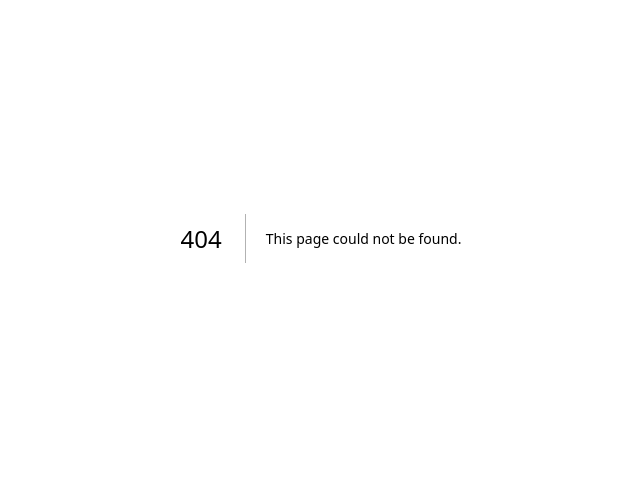
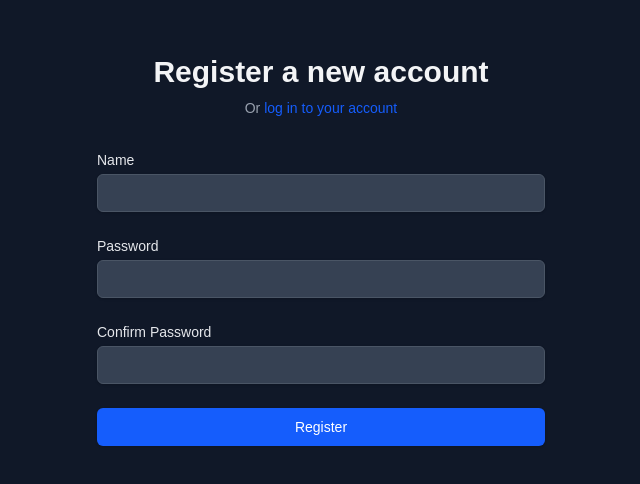
Before and after one commit to viniaraujo68/paggo-frontend, a Next.js app: page /auth/register in a window 1280 px wide. Before the commit this address had no page. Shown: the part 162-646 px from the top of the page, without its empty margins (319-959 px from the left). Built offline with nearby package versions, Linux system fonts and the light colour scheme.

Commit message:
Login and register

```diff
--- /dev/null
+++ b/src/app/auth/login/page.tsx
@@ -0,0 +1,23 @@
+import Link from "next/link";
+import LoginForm from "../../../components/LoginForm";
+
+export default function Login() {
+  return (
+    <div className="min-h-screen bg-gray-900 flex items-center justify-center p-8">
+      <div className="max-w-md w-full space-y-8">
+        <div>
+          <h2 className="mt-6 text-center text-3xl font-extrabold text-gray-100">
+            Log in to your account
+          </h2>
+          <p className="mt-2 text-center text-sm text-gray-400">
+            Or{" "}
+            <Link href="./register" className="font-medium text-blue-600 hover:text-blue-500">
+              register a new account
+            </Link>
+          </p>
+        </div>
+        <LoginForm />
+      </div>
+    </div>
+  );
+}
--- /dev/null
+++ b/src/app/auth/register/page.tsx
@@ -0,0 +1,23 @@
+import Link from "next/link";
+import RegisterForm from "../../../components/RegisterForm";
+
+export default function Register() {
+  return (
+    <div className="min-h-screen bg-gray-900 flex items-center justify-center p-8">
+      <div className="max-w-md w-full space-y-8">
+        <div>
+          <h2 className="mt-6 text-center text-3xl font-extrabold text-gray-100">
+            Register a new account
+          </h2>
+          <p className="mt-2 text-center text-sm text-gray-400">
+            Or{" "}
+            <Link href="./login" className="font-medium text-blue-600 hover:text-blue-500">
+              log in to your account
+            </Link>
+          </p>
+        </div>
+        <RegisterForm />
+      </div>
+    </div>
+  );
+}
--- a/src/app/page.tsx
+++ b/src/app/page.tsx
@@ -18,9 +18,23 @@ export default function Home() {
   const [error, setError] = useState<string | null>(null);
   const router = useRouter();
 
+  useEffect(() => {
+    const token = localStorage.getItem("jwtToken");
+    if (!token) {
+      router.push("auth/login");
+      return;
+    }
+
+    fetchAllImages();
+  }, []);
+
   const fetchAllImages = async () => {
     try {
-      const response = await fetch("http://localhost:3001/document/all");
+      const response = await fetch("http://localhost:3001/document/all", {
+        headers: {
+          Authorization: `Bearer ${localStorage.getItem("jwtToken")}`,
+        },
+      });
       if (response.ok) {
         const data = await response.json();
         setDocuments(data);
@@ -34,10 +48,6 @@ export default function Home() {
       setLoading(false);
     }
   };
-
-  useEffect(() => {
-    fetchAllImages();
-  }, []);
 
   const handleDocumentClick = (id: string) => {
     router.push(`/document/${id}`);
--- /dev/null
+++ b/src/components/LoginForm.tsx
@@ -0,0 +1,83 @@
+"use client";
+
+import { useState } from "react";
+import { useRouter } from "next/navigation";
+
+const LoginForm: React.FC = () => {
+  const [name, setName] = useState("");
+  const [password, setPassword] = useState("");
+  const [loading, setLoading] = useState(false);
+  const [error, setError] = useState<string | null>(null);
+  const router = useRouter();
+
+  const handleSubmit = async (event: React.FormEvent) => {
+    event.preventDefault();
+    setLoading(true);
+    setError(null);
+
+    try {
+      const response = await fetch("http://localhost:3001/auth/login", {
+        method: "POST",
+        headers: { "Content-Type": "application/json" },
+        body: JSON.stringify({ name, password }),
+      });
+
+      if (response.ok) {
+        const data = await response.json();
+        localStorage.setItem("jwtToken", data.access_token); // Save the token to localStorage
+        router.push("/");
+      } else {
+        const data = await response.json();
+        setError(data.message || "Invalid name or password.");
+      }
+    } catch (error) {
+      console.error("Error logging in:", error);
+      setError("Error logging in.");
+    } finally {
+      setLoading(false);
+    }
+  };
+
+  return (
+    <form onSubmit={handleSubmit} className="space-y-6">
+      <div>
+        <label htmlFor="name" className="block text-sm font-medium text-gray-200">
+          Name
+        </label>
+        <input
+          type="text"
+          id="name"
+          value={name}
+          onChange={(e) => setName(e.target.value)}
+          required
+          className="mt-1 block w-full px-3 py-2 bg-gray-700 border border-gray-600 rounded-md shadow-sm placeholder-gray-400 focus:outline-none focus:ring-blue-500 focus:border-blue-500 sm:text-sm"
+        />
+      </div>
+      <div>
+        <label htmlFor="password" className="block text-sm font-medium text-gray-200">
+          Password
+        </label>
+        <input
+          type="password"
+          id="password"
+          value={password}
+          onChange={(e) => setPassword(e.target.value)}
+          required
+          className="mt-1 block w-full px-3 py-2 bg-gray-700 border border-gray-600 rounded-md shadow-sm placeholder-gray-400 focus:outline-none focus:ring-blue-500 focus:border-blue-500 sm:text-sm"
+        />
+      </div>
+      {error && <p className="text-red-500 text-sm">{error}</p>}
+      <div>
+        <button
+          type="submit"
+          disabled={loading}
+          className="w-full flex justify-center py-2 px-4 border border-transparent rounded-md shadow-sm text-sm font-medium text-white bg-blue-600 hover:bg-blue-700 focus:outline-none focus:ring-2 focus:ring-offset-2 focus:ring-blue-500 disabled:bg-blue-300"
+        >
+          {loading ? "Logging in..." : "Log In"}
+        </button>
+      </div>
+    </form>
+  );
+};
+
+export default LoginForm;
--- /dev/null
+++ b/src/components/RegisterForm.tsx
@@ -0,0 +1,101 @@
+"use client";
+
+import { useState } from "react";
+import { useRouter } from "next/navigation";
+
+const RegisterForm: React.FC = () => {
+  const [name, setName] = useState("");
+  const [password, setPassword] = useState("");
+  const [confirmPassword, setConfirmPassword] = useState("");
+  const [loading, setLoading] = useState(false);
+  const [error, setError] = useState<string | null>(null);
+  const router = useRouter();
+
+  const handleSubmit = async (event: React.FormEvent) => {
+    event.preventDefault();
+    if (password !== confirmPassword) {
+      setError("Passwords do not match.");
+      return;
+    }
+
+    setLoading(true);
+    setError(null);
+
+    try {
+      const response = await fetch("http://localhost:3001/auth/register", {
+        method: "POST",
+        headers: { "Content-Type": "application/json" },
+        body: JSON.stringify({ name, password }),
+      });
+
+      if (response.ok) {
+        router.push("./login");
+      } else {
+        const data = await response.json();
+        console.log("Registration error:", data);
+        setError(data.message || "Failed to register.");
+      }
+    } catch (error) {
+      console.error("Error registering:", error);
+      setError("Error registering.");
+    } finally {
+      setLoading(false);
+    }
+  };
+
+  return (
+    <form onSubmit={handleSubmit} className="space-y-6">
+      <div>
+        <label htmlFor="name" className="block text-sm font-medium text-gray-200">
+          Name
+        </label>
+        <input
+          type="text"
+          id="name"
+          value={name}
+          onChange={(e) => setName(e.target.value)}
+          required
+          className="mt-1 block w-full px-3 py-2 bg-gray-700 border border-gray-600 rounded-md shadow-sm placeholder-gray-400 focus:outline-none focus:ring-blue-500 focus:border-blue-500 sm:text-sm"
+        />
+      </div>
+      <div>
+        <label htmlFor="password" className="block text-sm font-medium text-gray-200">
+          Password
+        </label>
+        <input
+          type="password"
+          id="password"
+          value={password}
+          onChange={(e) => setPassword(e.target.value)}
+          required
+          className="mt-1 block w-full px-3 py-2 bg-gray-700 border border-gray-600 rounded-md shadow-sm placeholder-gray-400 focus:outline-none focus:ring-blue-500 focus:border-blue-500 sm:text-sm"
+        />
+      </div>
+      <div>
+        <label htmlFor="confirmPassword" className="block text-sm font-medium text-gray-200">
+          Confirm Password
+        </label>
+        <input
+          type="password"
+          id="confirmPassword"
+          value={confirmPassword}
+          onChange={(e) => setConfirmPassword(e.target.value)}
+          required
+          className="mt-1 block w-full px-3 py-2 bg-gray-700 border border-gray-600 rounded-md shadow-sm placeholder-gray-400 focus:outline-none focus:ring-blue-500 focus:border-blue-500 sm:text-sm"
+        />
+      </div>
+      {error && <p className="text-red-500 text-sm">{error}</p>}
+      <div>
+        <button
+          type="submit"
+          disabled={loading}
+          className="w-full flex justify-center py-2 px-4 border border-transparent rounded-md shadow-sm text-sm font-medium text-white bg-blue-600 hover:bg-blue-700 focus:outline-none focus:ring-2 focus:ring-offset-2 focus:ring-blue-500 disabled:bg-blue-300"
+        >
+          {loading ? "Registering..." : "Register"}
+        </button>
+      </div>
+    </form>
+  );
+};
+
+export default RegisterForm;
```
